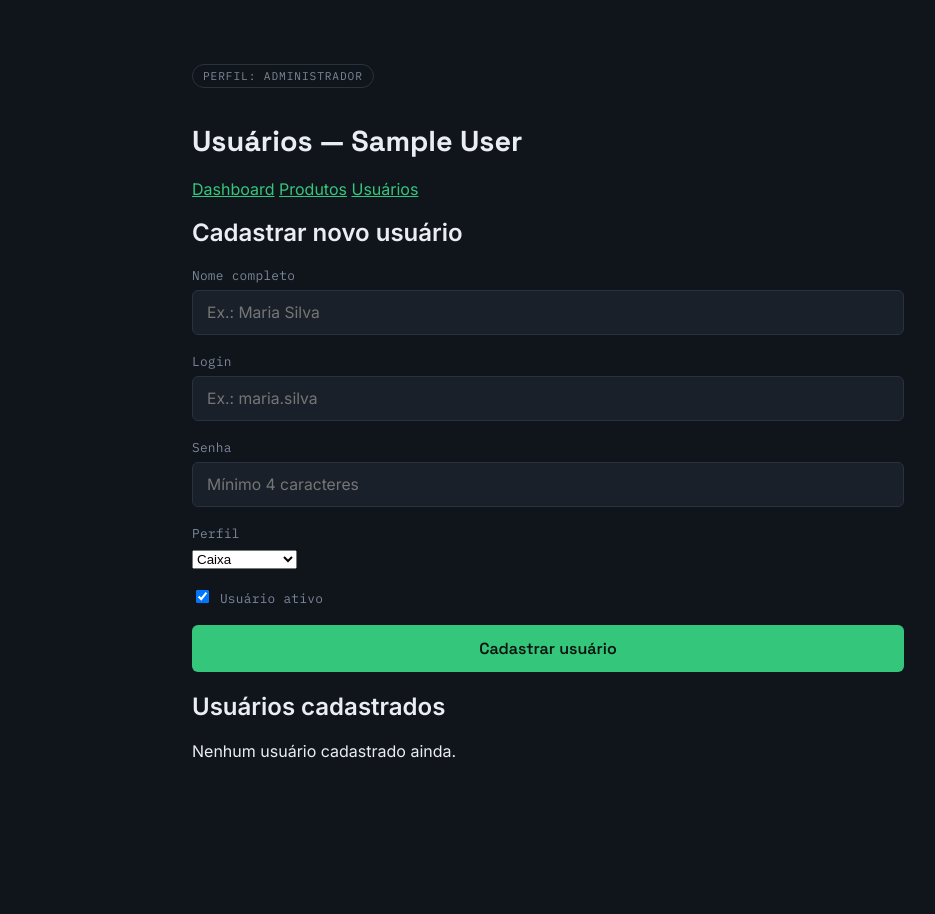
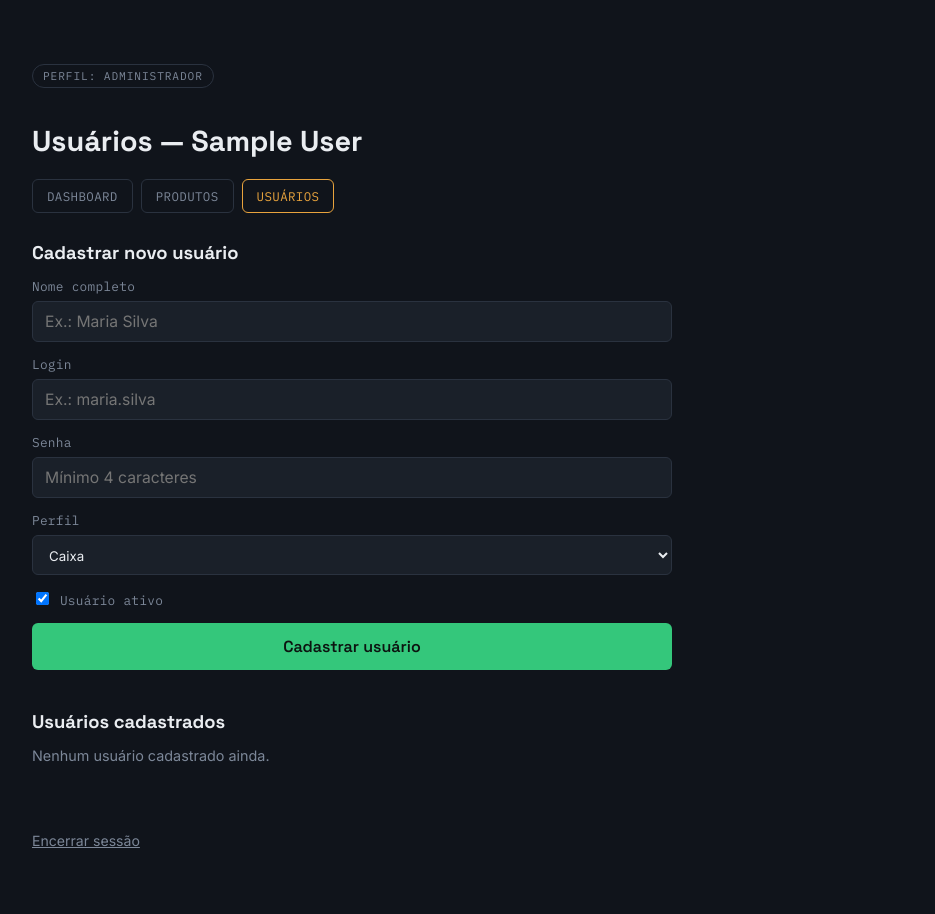
Before and after one commit to elizabethmdossantos/PROJETO-FINAL, a Flask app: page /admin/usuarios/novo in a window 1280 px wide. Shown: the whole page, without its empty margins (92-1027 px from the left). Before the commit the page ends 758 px from the top, so only its background shows below. Run offline with Flask 3, Linux system fonts and the light colour scheme; the visitor is signed in with stand-in values (Sample User, id 1); data that the repository does not hold is empty.

Commit message:
atualizações documentação

```diff
--- a/api/app/core/config.py
+++ b/api/app/core/config.py
@@ -1,6 +1,5 @@
 import os
 from pathlib import Path
-
 from dotenv import load_dotenv
 
 API_DIR = Path(__file__).resolve().parents[2]
--- a/api/app/core/database.py
+++ b/api/app/core/database.py
@@ -1,6 +1,5 @@
 from sqlalchemy import create_engine
 from sqlalchemy.orm import sessionmaker, declarative_base
-
 from app.core.config import settings
 
 engine = create_engine(settings.DATABASE_URL, pool_pre_ping=True)
--- a/web/app/static/css/terminal.css
+++ b/web/app/static/css/terminal.css
@@ -409,6 +409,7 @@
 
 .form-produto input[type="text"],
 .form-produto input[type="password"],
+.form-produto input[type="number"],
 .form-produto select {
   width: 100%;
   background: var(--surface);
--- a/web/app/templates/admin/usuarios.html
+++ b/web/app/templates/admin/usuarios.html
@@ -1,8 +1,7 @@
 {% extends "base.html" %}
-
 {% block titulo %}Usuários — Painel do Administrador{% endblock %}
+{% block estilos_extra %}
 <link rel="stylesheet" href="{{ url_for('static', filename='css/terminal.css') }}">
-{% block estilos_extra %}
 {% endblock %}
 {% block conteudo %}
 <div class="pagina-interna pagina-admin">
@@ -106,5 +105,6 @@
     <p class="texto-vazio">Nenhum usuário cadastrado ainda.</p>
     {% endif %}
   </section>
+  <a class="sair" href="{{ url_for('auth.logout') }}">Encerrar sessão</a>
 </div>
 {% endblock %}
```
Also changed, not shown: README.md, 1 other file.
